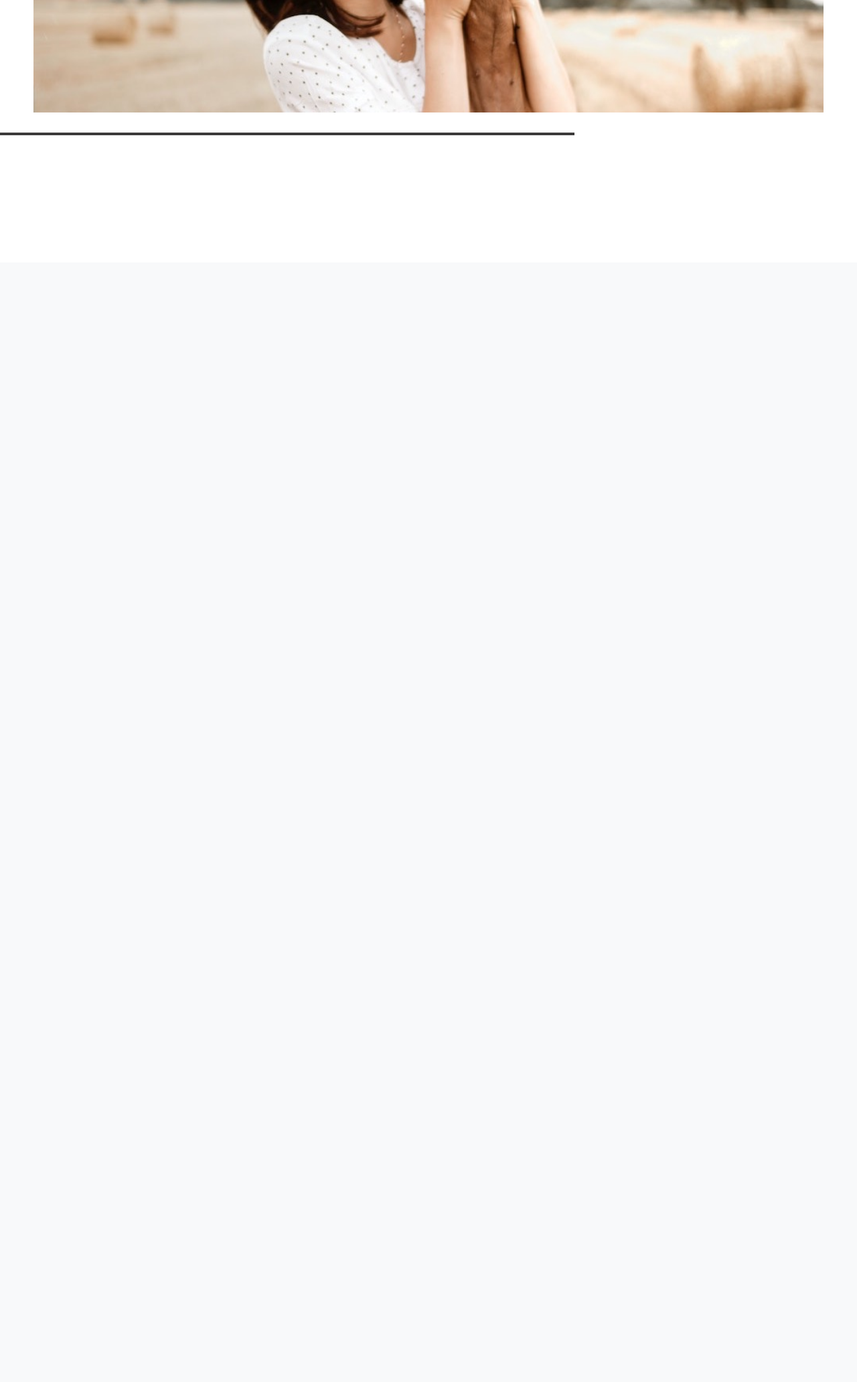
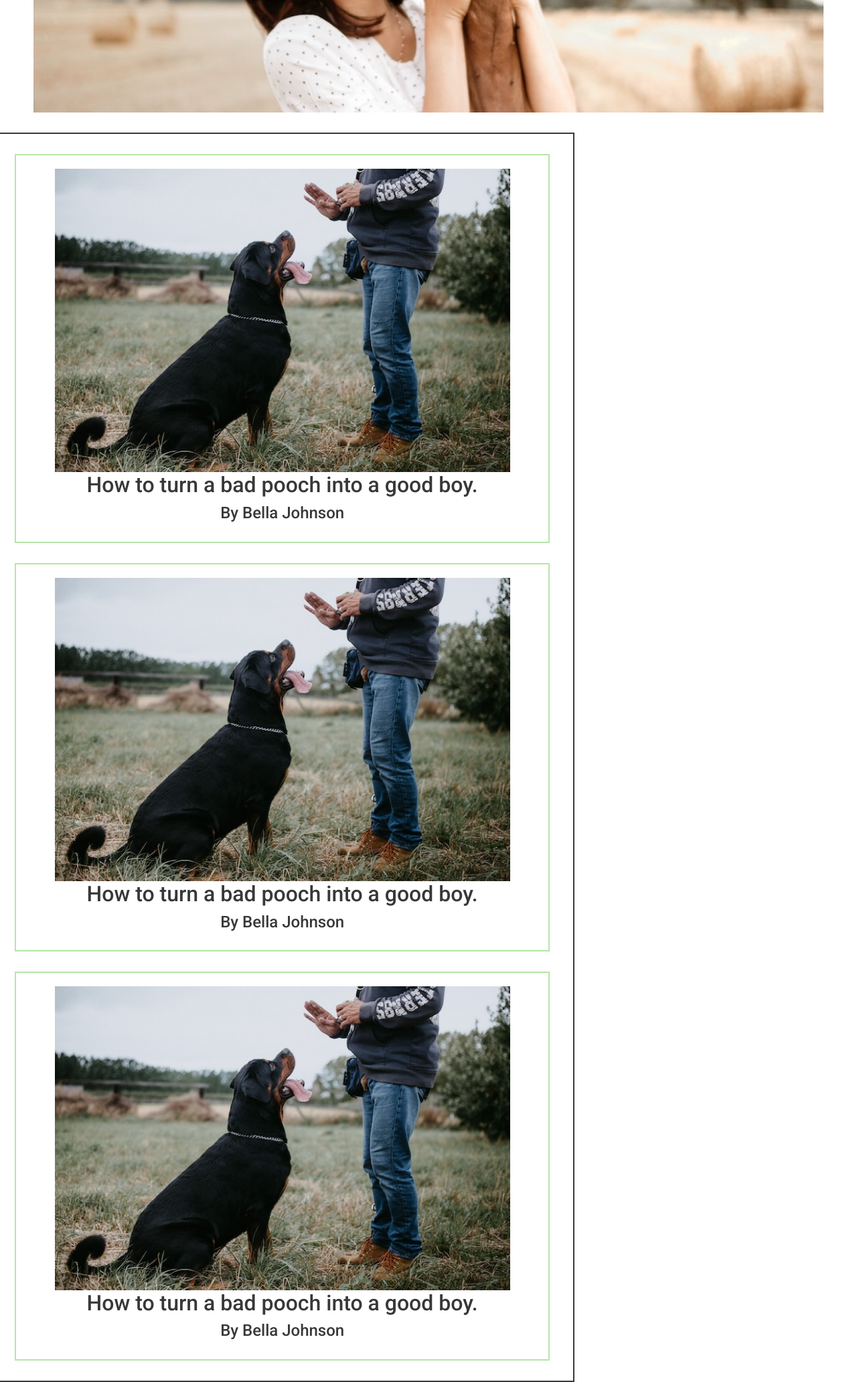
Before and after one commit to TheoNorris/the-odd-dog-blog, a Flask app: page / in a window 1280 px wide. Shown: the part 408-2472 px from the top of the page at 67% size. Before the commit the page ends 610 px from the top, so only its background shows below. Run offline with Flask 2, Linux system fonts and the light colour scheme; some libraries are stand-ins or nearby versions; some web fonts are replaced.

Commit message:
blog divs added on index.html

```diff
--- a/static/css/style.css
+++ b/static/css/style.css
@@ -50,6 +50,18 @@
 
 .hero-image {
   width: 100%;
+}
+
+.blog-div{
+    text-align: center;
+    margin: 30px 20px;
+    padding: 20px;
+    border: solid rgba(108, 206, 84, 0.5) 2px;
+
+}
+
+.blog-image{
+    width: 90%;
 }
 
 /* discussions.html */
--- a/templates/index.html
+++ b/templates/index.html
@@ -6,4 +6,20 @@
     alt="Smiling woman with dog"
   />
 </div>
-{% endblock %} {% block content %} {% endblock %}
+{% endblock %} {% block content %}
+<div class="blog-div">
+<img class="blog-image" src="{{url_for('static', filename='images/man-training-a-rottweiler.jpg')}}"/>
+<h2>How to turn a bad pooch into a good boy.</h2>
+<h4>By Bella Johnson</h4>
+</div>
+<div class="blog-div">
+<img class="blog-image" src="{{url_for('static', filename='images/man-training-a-rottweiler.jpg')}}"/>
+<h2>How to turn a bad pooch into a good boy.</h2>
+<h4>By Bella Johnson</h4>
+</div>
+<div class="blog-div">
+<img class="blog-image" src="{{url_for('static', filename='images/man-training-a-rottweiler.jpg')}}"/>
+<h2>How to turn a bad pooch into a good boy.</h2>
+<h4>By Bella Johnson</h4>
+</div>
+{% endblock %}
```
Also changed, not shown: static/images/man-training-a-rottweiler.jpg (added).
